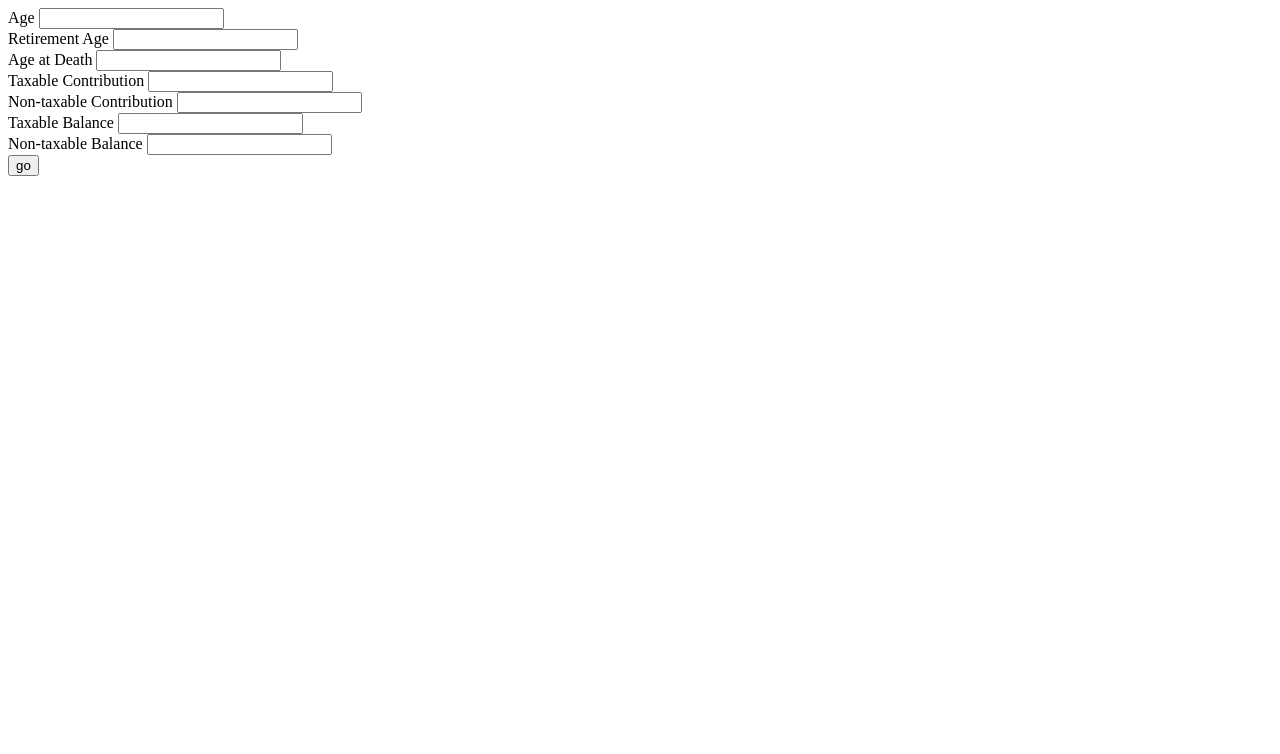
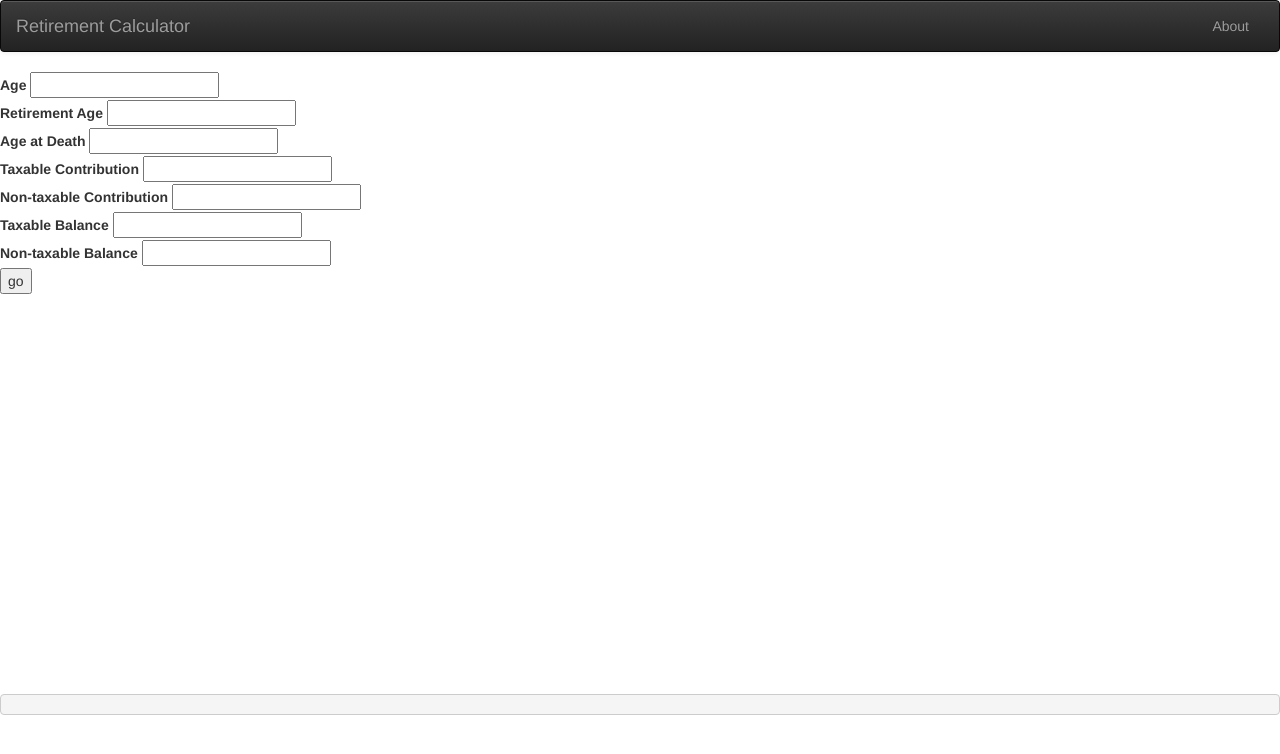
Before and after one commit to jd1123/retirement_calculator-go, a website: page static/index.html in a window 1280 px wide. Drawn offline with nearby package versions, Linux system fonts and the light colour scheme.

Commit message:
Added Bootstrap CSS to index.html

```diff
--- a/static/index.html
+++ b/static/index.html
@@ -4,10 +4,39 @@
     <meta charset="utf-8">
     <meta name="viewport" content="width=device-width">
     <title>Retirement Plan</title>
-    <script src="//code.jquery.com/jquery-1.11.0.min.js"></script>
+
+	<!-- Bootstrapifying -->
+   	<link href="http://maxcdn.bootstrapcdn.com/bootstrap/3.2.0/css/bootstrap.min.css" rel="stylesheet">
+    <link rel="stylesheet" href="http://maxcdn.bootstrapcdn.com/bootstrap/3.2.0/css/bootstrap-theme.min.css">
+	<script src="//maxcdn.bootstrapcdn.com/bootstrap/3.2.0/js/bootstrap.min.js"></script>
+
+	<script src="//code.jquery.com/jquery-1.11.0.min.js"></script>
     <script src="app.js" type="text/javascript" charset="utf-8"></script>
   </head>
   <body>
+		<nav class="navbar navbar-default navbar-inverse" role="navigation">
+		  <div class="container-fluid">
+		    <!-- Brand and toggle get grouped for better mobile display -->
+		    <div class="navbar-header">
+		      <button type="button" class="navbar-toggle" data-toggle="collapse" data-target="#bs-example-navbar-collapse-1">
+		        <span class="sr-only">Toggle navigation</span>
+		        <span class="icon-bar"></span>
+		        <span class="icon-bar"></span>
+		        <span class="icon-bar"></span>
+		      </button>
+		      <a class="navbar-brand">Retirement Calculator</a>
+		    </div>
+
+		    <!-- Collect the nav links, forms, and other content for toggling -->
+		    <div class="collapse navbar-collapse" id="bs-example-navbar-collapse-1">
+		      <ul class="nav navbar-nav navbar-right">
+
+		        <li><a href="#">About</a></li>
+		      </ul>
+		    </div><!-- /.navbar-collapse -->
+		  </div><!-- /.container-fluid -->
+		</nav>
+
 
   <div id="inputs">
 
```
